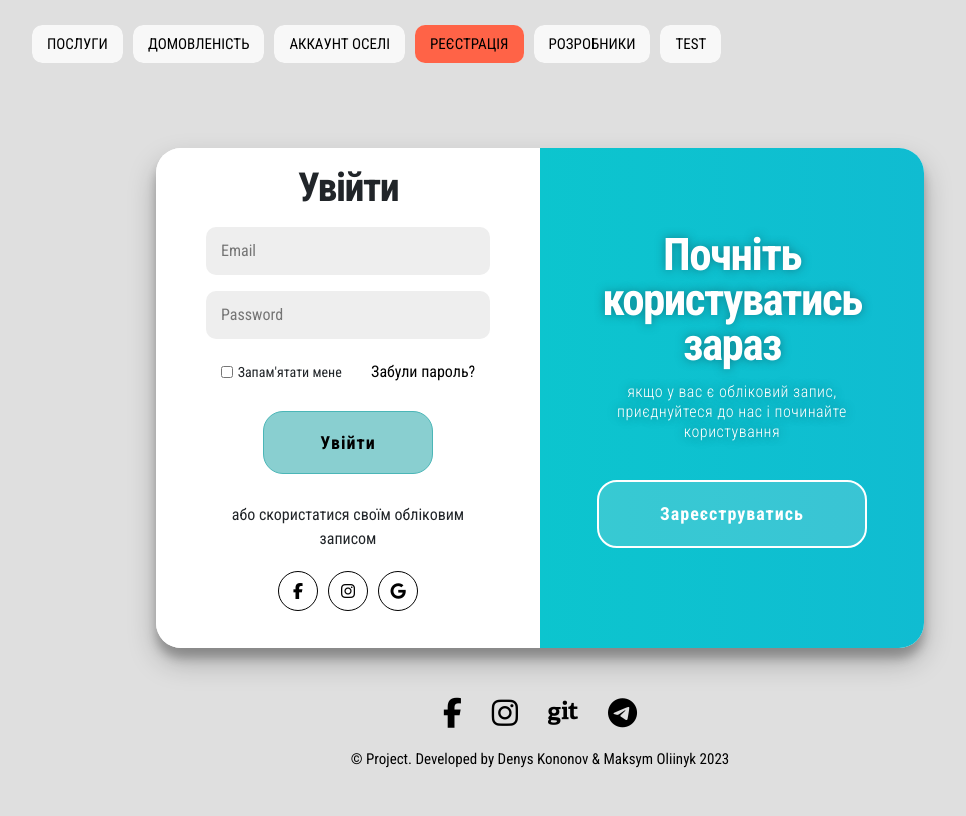
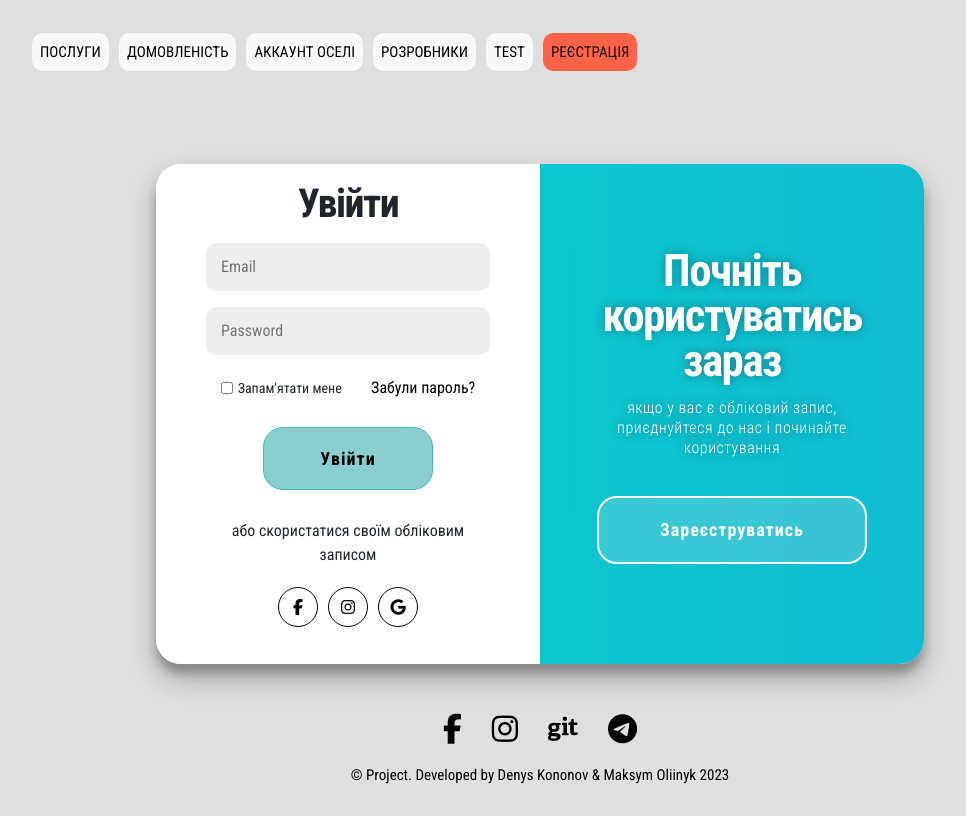
Before and after one commit to dkononov-ua/project-, an Angular app: page /registration in a window 1280 px wide. Shown: the whole page, without its empty margins (100-1066 px from the left). Built offline with nearby package versions, Linux system fonts and the light colour scheme.

Commit message:
added button toggle

```diff
--- a/src/app/navbar/navbar.component.html
+++ b/src/app/navbar/navbar.component.html
@@ -1,8 +1,32 @@
-<nav class="container-fluid">
-    <a [routerLinkActive]="'active'" [routerLink]="'/services'">Послуги</a>
-    <a [routerLinkActive]="'active'" [routerLink]="'/payments'">Домовленість</a>
-    <a [routerLinkActive]="'active'" [routerLink]="'/home-account'">Аккаунт оселі</a>
-    <a [routerLinkActive]="'active'" [routerLink]="'/registration'">Реєстрація</a>
-    <a [routerLinkActive]="'active'" [routerLink]="'/our-team'">Розробники</a>
-    <a [routerLinkActive]="'active'" [routerLink]="'/test'">test</a>
+<nav class="navbar navbar-expand-lg">
+    <div class="container-fluid">
+        <button class="navbar-toggler" type="button" data-bs-toggle="collapse" data-bs-target="#navbarSupportedContent"
+            aria-controls="navbarSupportedContent" aria-expanded="false" aria-label="Toggle navigation">
+            <span class="navbar-toggler-icon"></span>
+        </button>
+        <div class="collapse navbar-collapse" id="navbarSupportedContent">
+            <ul class="navbar-nav me-auto mb-2 mb-lg-0">
+                <li class="nav-item">
+                    <a class="nav-link" [routerLinkActive]="'active'" [routerLink]="'/services'">Послуги</a>
+                </li>
+                <li class="nav-item">
+                    <a class="nav-link" [routerLinkActive]="'active'" [routerLink]="'/payments'">Домовленість</a>
+                </li>
+                <li class="nav-item">
+                    <a class="nav-link" [routerLinkActive]="'active'" [routerLink]="'/home-account'">Аккаунт оселі</a>
+                </li>
+                <li class="nav-item">
+                    <a class="nav-link" [routerLinkActive]="'active'" [routerLink]="'/our-team'">Розробники</a>
+                </li>
+                <li class="nav-item">
+                    <a class="nav-link" [routerLinkActive]="'active'" [routerLink]="'/test'">test</a>
+                </li>
+                <li class="nav-item">
+                    <a class="nav-link active" aria-current="page" [routerLinkActive]="'active'"
+                        [routerLink]="'/registration'">Реєстрація</a>
+                </li>
+            </ul>
+
+        </div>
+    </div>
 </nav>
--- a/src/app/navbar/navbar.component.scss
+++ b/src/app/navbar/navbar.component.scss
@@ -29,7 +29,7 @@ a::before {
 }
 
 a::after {
-  content: '';
+  content: "";
   position: absolute;
   left: 0;
   bottom: 0;
```
